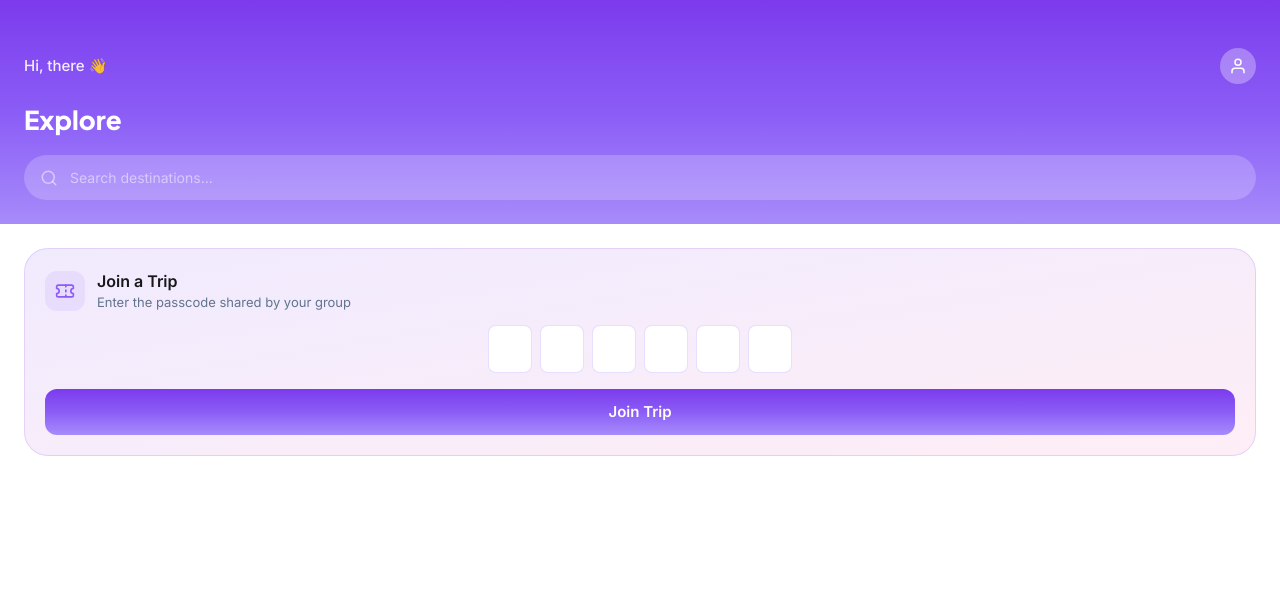
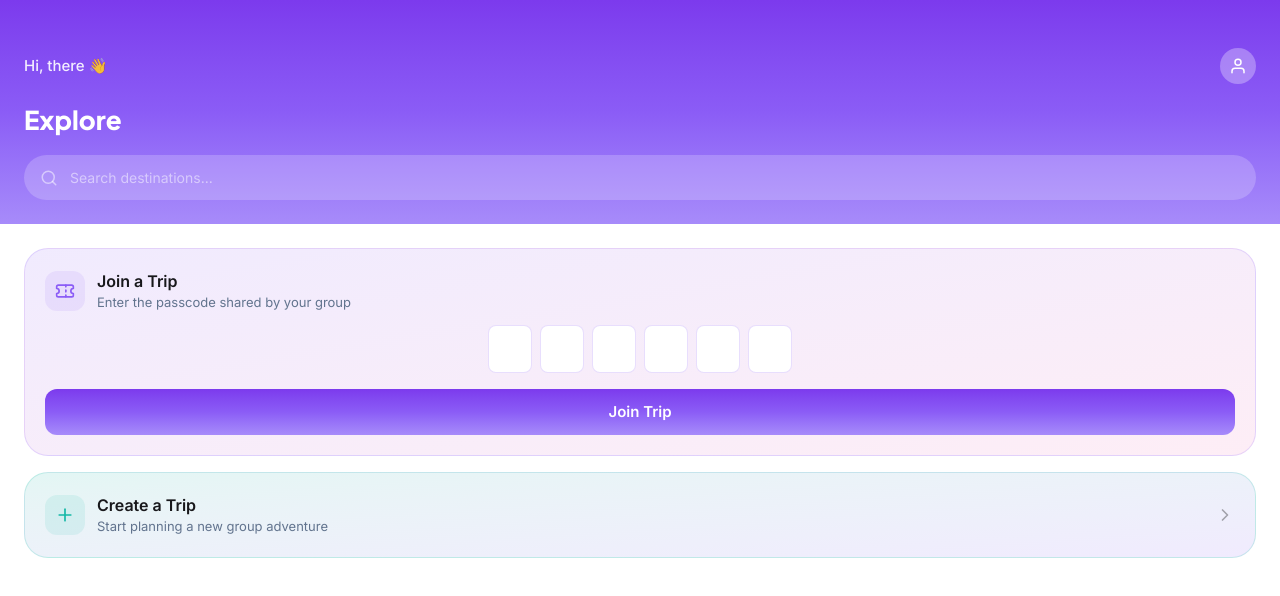
Before and after one commit to nwinnie450/TripPlanner, a Next.js app: page / in a window 1280 px wide. Shown: the top 596 px of the page. Built offline with nearby package versions, Linux system fonts and the light colour scheme; no server answers.

Commit message:
Add Create Trip card to home page
Users now see both Join Trip and Create Trip options after signing in.

Co-Authored-By: Claude Opus 4.6 <noreply@anthropic.com>

```diff
--- a/src/app/page.tsx
+++ b/src/app/page.tsx
@@ -2,6 +2,7 @@
 
 import { useState, useRef } from 'react';
 import { useRouter } from 'next/navigation';
+import Link from 'next/link';
 import { useAuth } from '@/context/AuthContext';
 import ErrorMessage from '@/components/ui/ErrorMessage';
 import { PASSCODE_LENGTH } from '@/lib/constants';
@@ -198,6 +199,46 @@ export default function HomePage() {
             {isLoading ? 'Joining...' : 'Join Trip'}
           </button>
         </div>
+
+        {/* Create Trip card */}
+        <Link href="/create" className="mt-4 block">
+          <div className="rounded-3xl border border-[#14B8A630] bg-gradient-to-br from-[#14B8A620] to-[#8B5CF620] p-5">
+            <div className="flex items-center gap-3">
+              <div className="flex h-10 w-10 items-center justify-center rounded-xl bg-[#14B8A6]/10">
+                <svg
+                  width="20"
+                  height="20"
+                  viewBox="0 0 24 24"
+                  fill="none"
+                  stroke="#14B8A6"
+                  strokeWidth="2"
+                  strokeLinecap="round"
+                  strokeLinejoin="round"
+                >
+                  <line x1="12" y1="5" x2="12" y2="19" />
+                  <line x1="5" y1="12" x2="19" y2="12" />
+                </svg>
+              </div>
+              <div>
+                <h2 className="text-[16px] font-semibold text-slate-900">Create a Trip</h2>
+                <p className="text-[13px] text-slate-500">Start planning a new group adventure</p>
+              </div>
+              <svg
+                className="ml-auto"
+                width="20"
+                height="20"
+                viewBox="0 0 24 24"
+                fill="none"
+                stroke="#A1A1AA"
+                strokeWidth="2"
+                strokeLinecap="round"
+                strokeLinejoin="round"
+              >
+                <polyline points="9 18 15 12 9 6" />
+              </svg>
+            </div>
+          </div>
+        </Link>
       </div>
     </div>
   );
```
